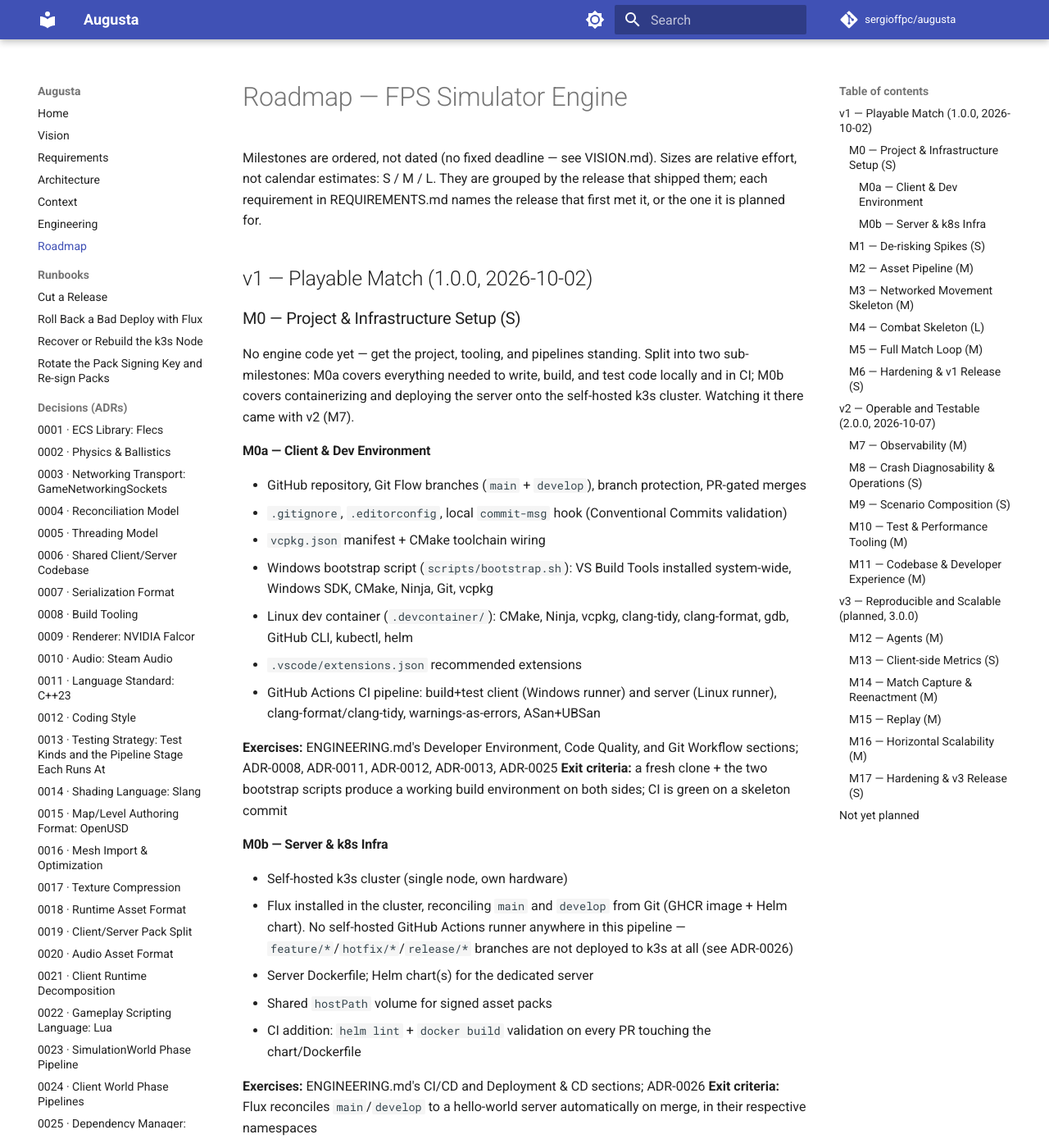
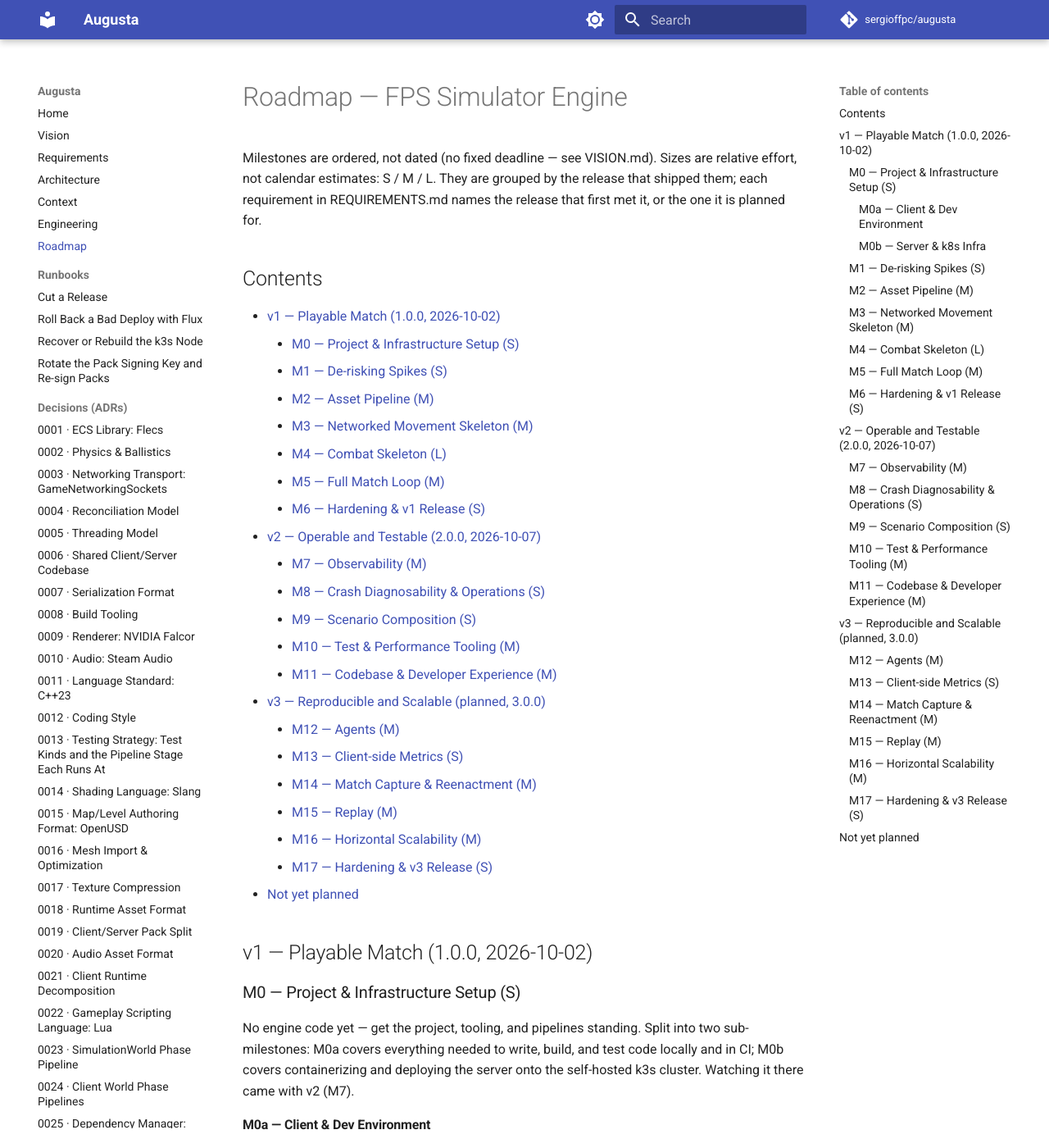
Before and after one commit to sergioffpc/augusta, an MkDocs documentation site: the page built from docs/ROADMAP.md, in a window 1280 px wide and 1400 px high. Shown: the whole window at 82% size. Built offline with MkDocs 1.6.1 and Material for MkDocs 9.7.7, drawn with Linux system fonts in a browser that asks for light colours; comment, search, counter and statistics services are not loaded.

Commit message:
docs: add a table of contents to README, ARCHITECTURE, ENGINEERING and ROADMAP
Each document gets a Contents section listing its level-2 and level-3
headings.

The links use GitHub's heading anchors, and MkDocs now slugifies headings the
same way (pymdownx.slugs), so a link to a heading with an em dash or an
ampersand works both on GitHub and on the site. This fixes four runbook links
that used MkDocs' old anchors and were broken on GitHub.

pymarkdown's MD051 drops "&" differently from GitHub, so it is turned off
around the three lists that link to such headings; the site's strict build
still checks every anchor.

Co-Authored-By: Claude Opus 5.5 <noreply@anthropic.com>

```diff
--- a/docs/ROADMAP.md
+++ b/docs/ROADMAP.md
@@ -4,6 +4,35 @@ Milestones are ordered, not dated (no fixed deadline — see VISION.md). Sizes a
 relative effort, not calendar estimates: S / M / L. They are grouped by the
 release that shipped them; each requirement in REQUIREMENTS.md names the release
 that first met it, or the one it is planned for.
+
+## Contents
+
+<!-- pyml disable md051 -->
+
+- [v1 — Playable Match (1.0.0, 2026-10-02)](#v1--playable-match-100-2026-10-02)
+    - [M0 — Project & Infrastructure Setup (S)](#m0--project--infrastructure-setup-s)
+    - [M1 — De-risking Spikes (S)](#m1--de-risking-spikes-s)
+    - [M2 — Asset Pipeline (M)](#m2--asset-pipeline-m)
+    - [M3 — Networked Movement Skeleton (M)](#m3--networked-movement-skeleton-m)
+    - [M4 — Combat Skeleton (L)](#m4--combat-skeleton-l)
+    - [M5 — Full Match Loop (M)](#m5--full-match-loop-m)
+    - [M6 — Hardening & v1 Release (S)](#m6--hardening--v1-release-s)
+- [v2 — Operable and Testable (2.0.0, 2026-10-07)](#v2--operable-and-testable-200-2026-10-07)
+    - [M7 — Observability (M)](#m7--observability-m)
+    - [M8 — Crash Diagnosability & Operations (S)](#m8--crash-diagnosability--operations-s)
+    - [M9 — Scenario Composition (S)](#m9--scenario-composition-s)
+    - [M10 — Test & Performance Tooling (M)](#m10--test--performance-tooling-m)
+    - [M11 — Codebase & Developer Experience (M)](#m11--codebase--developer-experience-m)
+- [v3 — Reproducible and Scalable (planned, 3.0.0)](#v3--reproducible-and-scalable-planned-300)
+    - [M12 — Agents (M)](#m12--agents-m)
+    - [M13 — Client-side Metrics (S)](#m13--client-side-metrics-s)
+    - [M14 — Match Capture & Reenactment (M)](#m14--match-capture--reenactment-m)
+    - [M15 — Replay (M)](#m15--replay-m)
+    - [M16 — Horizontal Scalability (M)](#m16--horizontal-scalability-m)
+    - [M17 — Hardening & v3 Release (S)](#m17--hardening--v3-release-s)
+- [Not yet planned](#not-yet-planned)
+
+<!-- pyml enable md051 -->
 
 ## v1 — Playable Match (1.0.0, 2026-10-02)
 
--- a/mkdocs.yml
+++ b/mkdocs.yml
@@ -37,6 +37,11 @@ markdown_extensions:
   - tables
   - toc:
       permalink: true
+      # GitHub's heading anchors, so a link to one works on GitHub and on the
+      # site alike: "M0 — Project & Setup" is #m0--project--setup on both.
+      slugify: !!python/object/apply:pymdownx.slugs.slugify
+        kwds:
+          case: lower
   - pymdownx.superfences
 hooks:
   - tools/docs/hooks.py
```
Also changed, not shown: README.md (+12 -0 lines), docs/ARCHITECTURE.md (+26 -0 lines), docs/ENGINEERING.md (+15 -0 lines), docs/runbooks/flux-rollback.md (+3 -3 lines), docs/runbooks/k3s-node-recovery.md (+1 -1 lines).
